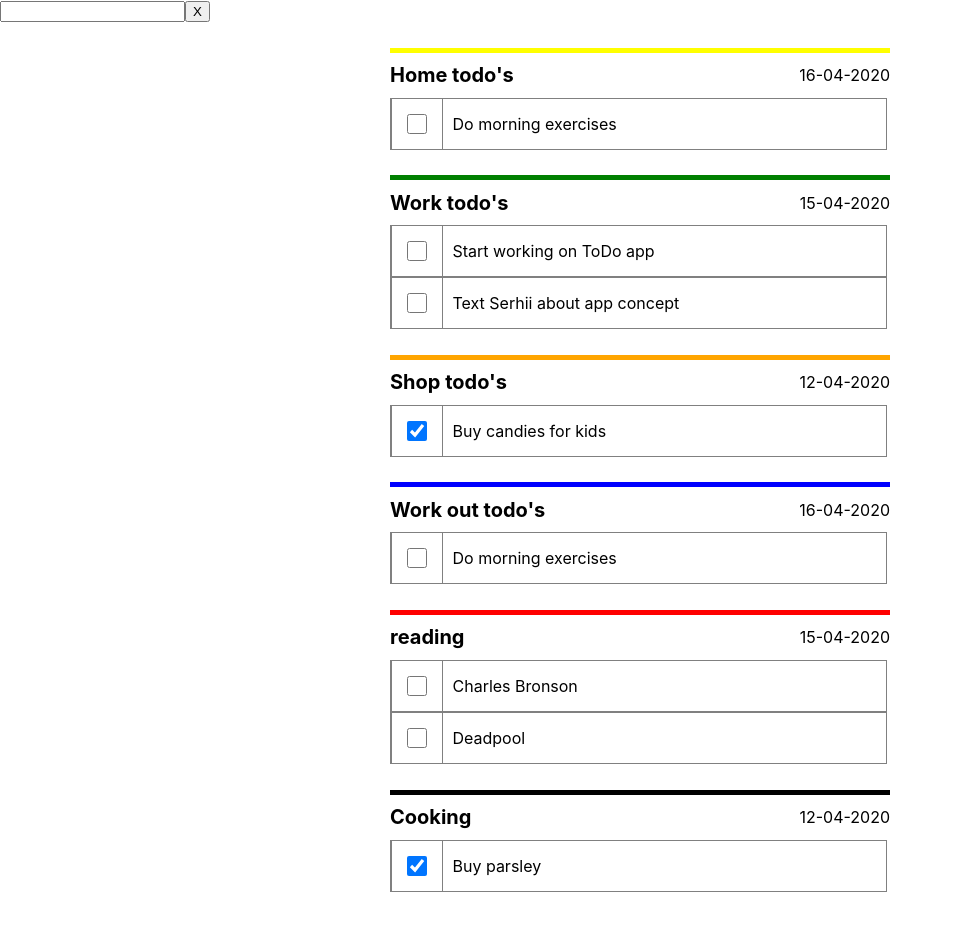
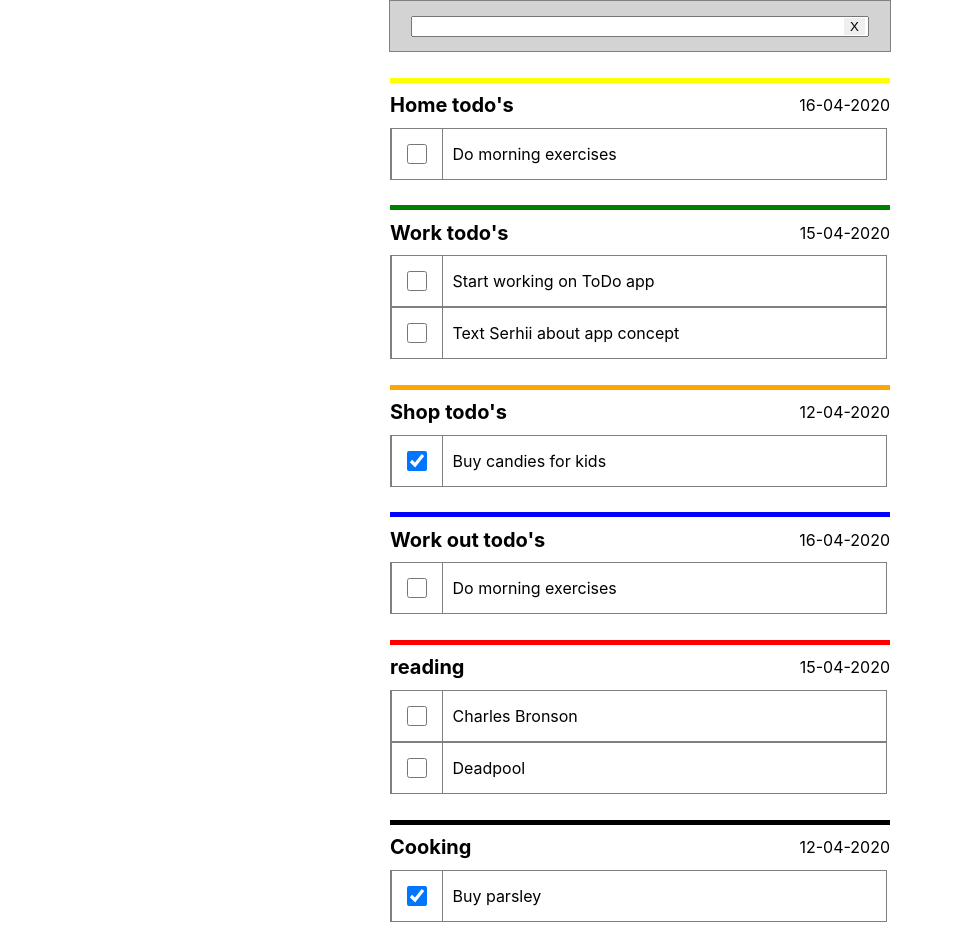
Before and after one commit to KostyrkoNazar/didwilldo, a React (Create React App) app: page / in a window 1280 px wide. Shown: the whole page, without its empty margins (0-954 px from the left). Before the commit the page ends 917 px from the top, so only its background shows below. Built offline with nearby package versions, Linux system fonts and the light colour scheme.

Commit message:
TodoSearch styles.css

```diff
--- a/src/TodoSearch/TodoSearch.js
+++ b/src/TodoSearch/TodoSearch.js
@@ -1,16 +1,15 @@
 import React from "react";
-
+import './styles.css'
 function TodoSearch({onClear,onChange,value}) {
 
     return(
-        <div className='todoListSearchTitle'>
+        <div className='searchTodoListByTitle'>
 
                 <input type='text'
                        name='search'
                        value={value}
                        onChange={(e)=>onChange(e.target.value)}
                 />
-
                 <button type='submit' onClick={onClear}>X</button>
 
         </div>
--- /dev/null
+++ b/src/TodoSearch/styles.css
@@ -0,0 +1,22 @@
+.searchTodoListByTitle{
+    display: flex;
+    justify-content: center;
+    align-items: center;
+    margin: auto;
+    height: 50px;
+    width: 500px;
+    border: 1px solid gray;
+    position: relative;
+    background-color: lightgray;
+
+}
+
+ .searchTodoListByTitle input {
+    width: 90%;
+}
+ .searchTodoListByTitle button {
+     position: absolute;
+     border: none;
+     outline: none;
+     right: 25px;
+ }
```
Lines whose indentation alone changed are shown as unchanged.
